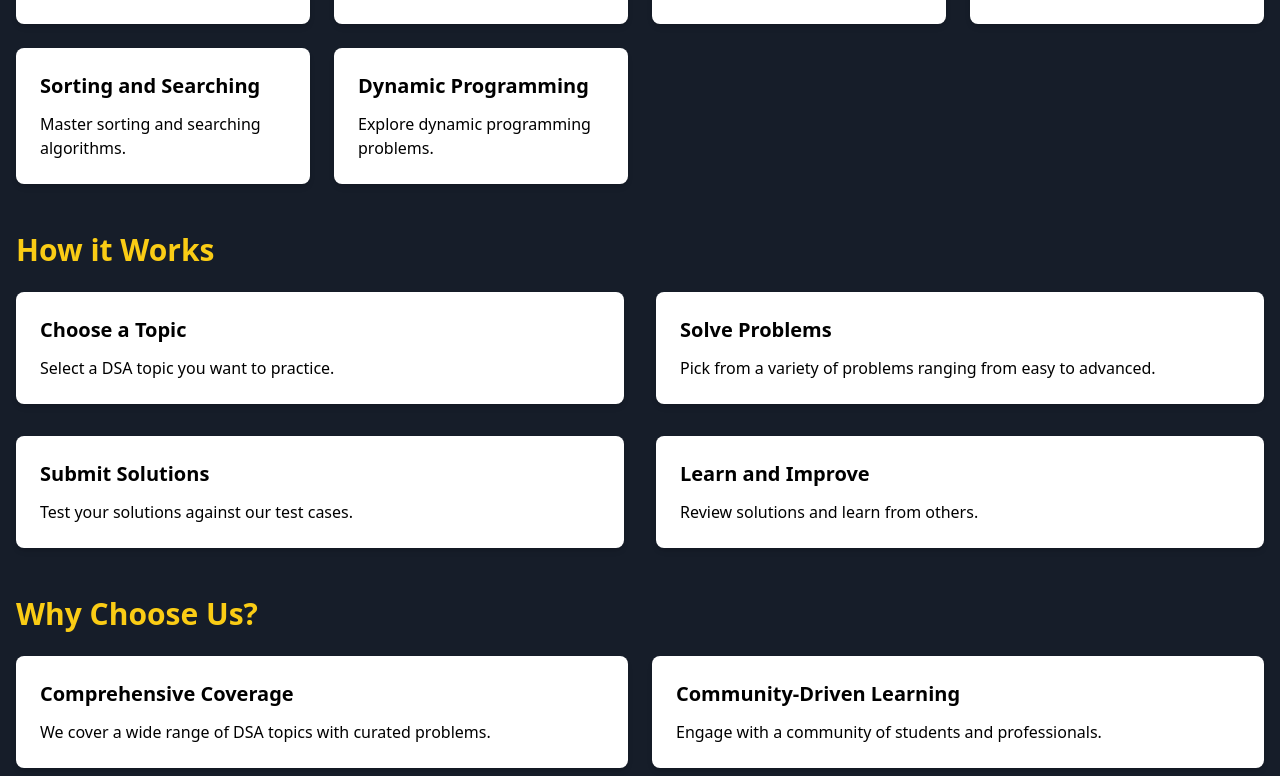
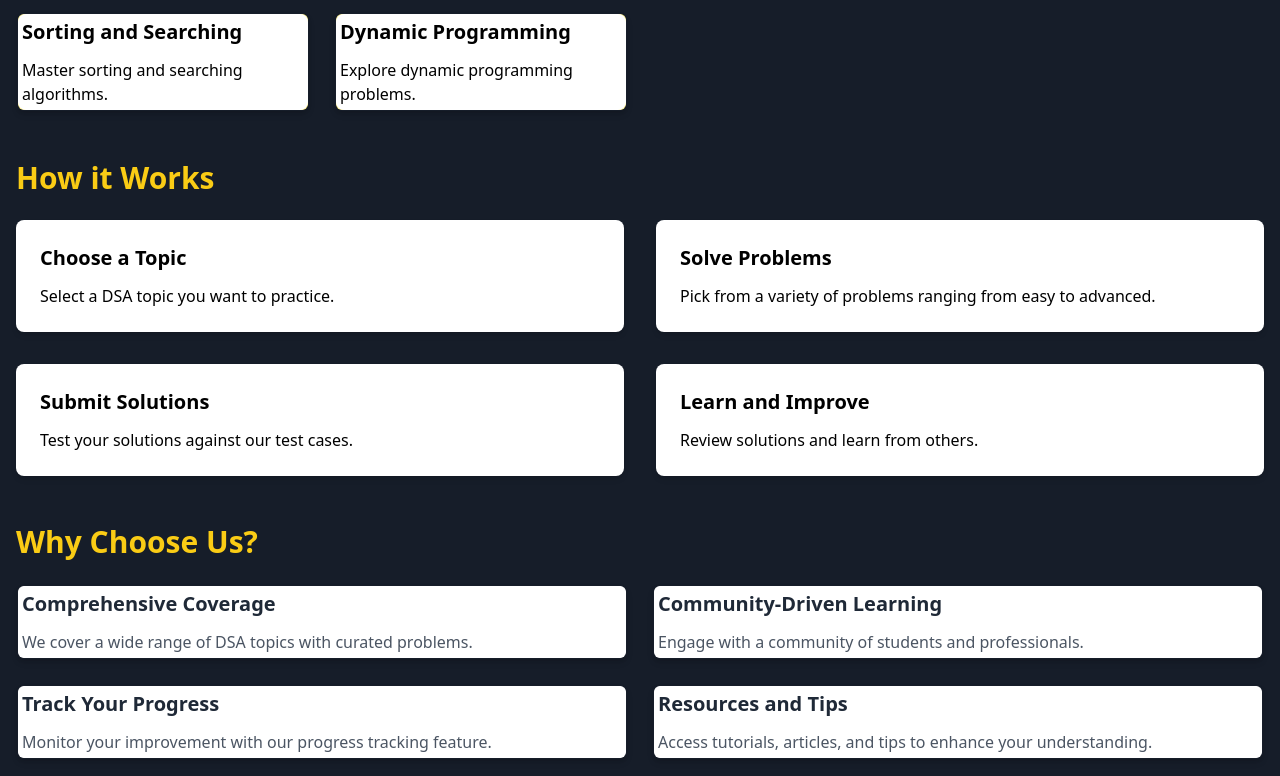
Before and after one commit to RB-QX/ONLINE_JUDGE, a React (Create React App) app in the folder frontend/: page / in a window 1280 px wide. Shown: the part 844-1620 px from the top of the page. Built offline with nearby package versions, Linux system fonts and the light colour scheme.

Commit message:
homepage

```diff
--- a/frontend/src/components/CursorFollowDiv.jsx
+++ b/frontend/src/components/CursorFollowDiv.jsx
@@ -24,7 +24,8 @@ const CursorFollowDiv = () => {
 
   return (
     <div
-      className="flex items-center justify-center relative border-2 border-transparent transition-all duration-200 ease-linear overflow-hidden shadow-inner inter-var w-3/4 sm:w-2/3 md:w-1/2 lg:w-full mx-auto rounded-3xl"
+      className="flex items-center justify-center relative border-2 border-transparent transition-all duration-200 ease-linear overflow-hidden shadow-inner inter-var w-3/4 sm:w-2/3 md:w-1/2 lg:w-11/12
+       mx-auto rounded-3xl"
       style={{
         transformStyle: "preserve-3d",
         position: "relative",
@@ -46,7 +47,7 @@ const CursorFollowDiv = () => {
                   Compiler
                 </p>
                 <p className="text-white font-semibold text-4xl">
-                  Code On-the-Go with Quick Compiler
+                  Experience Coding Like Never Before !
                 </p>
               </div>
               <p className="text-base text-white font-medium">
--- a/frontend/src/components/Navbar.jsx
+++ b/frontend/src/components/Navbar.jsx
@@ -268,6 +268,15 @@ const Navbar = () => {
   const { isLoggedIn, setIsLoggedIn } = useContext(AuthContext);
   const userRole = localStorage.getItem("role");
   const [menuOpen, setMenuOpen] = useState(false);
+  const typingAnimation = {
+    display: "inline-block",
+  };
+
+  const spanStyles = {
+    opacity: 1,
+    animation: "typing 1s forwards",
+    color: "#f15f79",
+  };
 
   const handleLogout = () => {
     localStorage.clear();
--- a/frontend/src/components/TopicCard.js
+++ b/frontend/src/components/TopicCard.js
@@ -1,10 +1,58 @@
-import React from "react";
+// import React from "react";
+
+// const TopicCard = ({ title, description }) => {
+//   return (
+//     <div className="bg-white p-6 rounded-lg shadow-md transition duration-300 transform hover:scale-105">
+//       <h3 className="text-xl font-semibold mb-3">{title}</h3>
+//       <p>{description}</p>
+//     </div>
+//   );
+// };
+
+// export default TopicCard;
+import React, { useState } from "react";
 
 const TopicCard = ({ title, description }) => {
+  const [isHovered, setIsHovered] = useState(false);
+
+  const handleMouseEnter = () => {
+    setIsHovered(true);
+  };
+
+  const handleMouseLeave = () => {
+    setIsHovered(false);
+  };
+
   return (
-    <div className="bg-white p-6 rounded-lg shadow-md transition duration-300 transform hover:scale-105">
-      <h3 className="text-xl font-semibold mb-3">{title}</h3>
-      <p>{description}</p>
+    <div
+      className="bg-yellow-200 p-6 rounded-lg shadow-md transition duration-300 transform hover:scale-105 hover:rotate-2 relative"
+      onMouseEnter={handleMouseEnter}
+      onMouseLeave={handleMouseLeave}
+      style={{
+        border: "2px solid transparent",
+        backgroundImage: isHovered
+          ? "linear-gradient(to right, #f15f79, #b24592, #3c2e72)"
+          : "none",
+        backgroundClip: "padding-box",
+        padding: "4px", // Adjust as needed for the border width
+      }}
+    >
+      <div
+        className="bg-white rounded-lg overflow-hidden"
+        style={{
+          opacity: isHovered ? 0 : 1, // Change opacity condition
+          transition: "opacity 0.3s ease-in-out",
+          position: "absolute",
+          top: 0,
+          left: 0,
+          right: 0,
+          bottom: 0,
+        }}
+      />
+      <h3 className="text-xl font-semibold mb-3 text-black relative z-10">
+        {title}
+      </h3>
+      <p className="text-black relative z-10">{description}</p>
     </div>
   );
 };
--- a/frontend/src/components/WhyChooseUsCard.js
+++ b/frontend/src/components/WhyChooseUsCard.js
@@ -1,10 +1,59 @@
-import React from "react";
+// import React from "react";
+
+// const WhyChooseUsCard = ({ title, description }) => {
+//   return (
+//     <div className="bg-white p-6 rounded-lg shadow-md transition duration-300 transform hover:scale-105">
+//       <h3 className="text-xl font-semibold mb-3">{title}</h3>
+//       <p>{description}</p>
+//     </div>
+//   );
+// };
+
+// export default WhyChooseUsCard;
+
+import React, { useState } from "react";
 
 const WhyChooseUsCard = ({ title, description }) => {
+  const [isHovered, setIsHovered] = useState(false);
+
+  const handleMouseEnter = () => {
+    setIsHovered(true);
+  };
+
+  const handleMouseLeave = () => {
+    setIsHovered(false);
+  };
+
   return (
-    <div className="bg-white p-6 rounded-lg shadow-md transition duration-300 transform hover:scale-105">
-      <h3 className="text-xl font-semibold mb-3">{title}</h3>
-      <p>{description}</p>
+    <div
+      className="bg-white p-6 rounded-lg shadow-md transition duration-300 transform hover:scale-105 relative"
+      onMouseEnter={handleMouseEnter}
+      onMouseLeave={handleMouseLeave}
+      style={{
+        border: "2px solid transparent",
+        backgroundImage: isHovered
+          ? "linear-gradient(to right, #f15f79, #b24592, #3c2e72)"
+          : "none",
+        backgroundClip: "padding-box",
+        padding: "4px", // Adjust as needed for the border width
+      }}
+    >
+      <div
+        className="bg-white rounded-lg overflow-hidden"
+        style={{
+          opacity: isHovered ? 0 : 1, // Change opacity condition
+          transition: "opacity 0.3s ease-in-out",
+          position: "absolute",
+          top: 0,
+          left: 0,
+          right: 0,
+          bottom: 0,
+        }}
+      />
+      <h3 className="text-xl font-semibold mb-3 text-gray-800 relative z-10">
+        {title}
+      </h3>
+      <p className="text-gray-600 relative z-10">{description}</p>
     </div>
   );
 };
```
